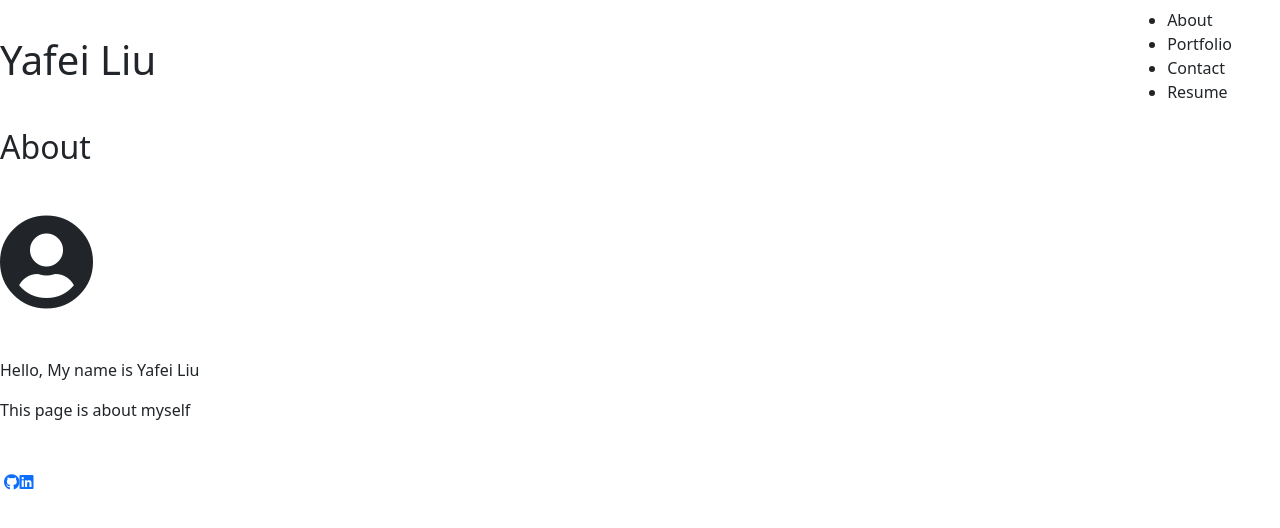
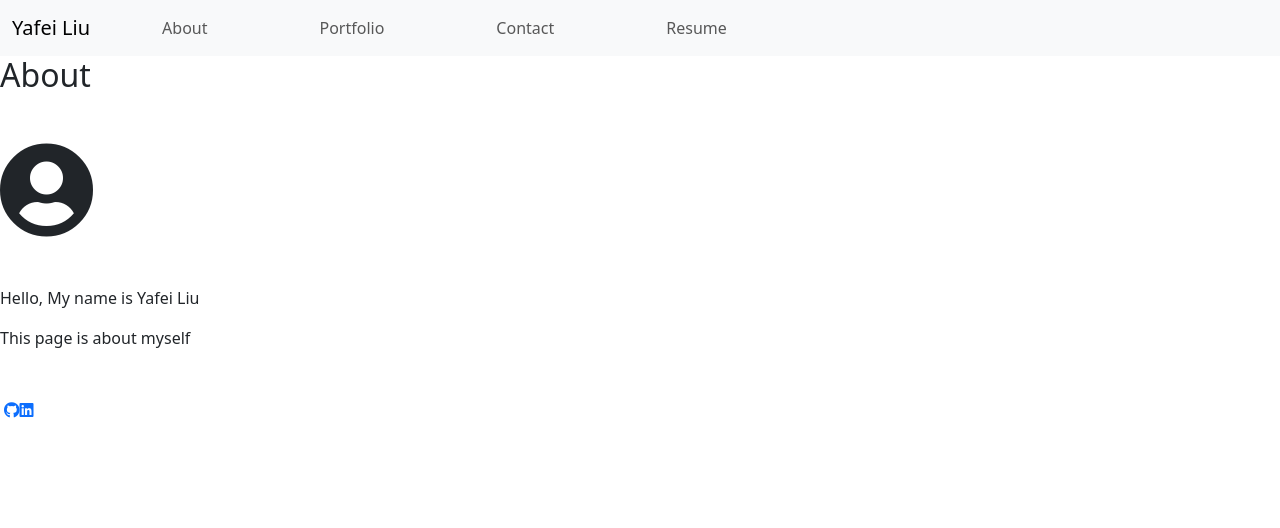
Before and after one commit to lyf703331869/portfolio, a React (Create React App) app: page / in a window 1280 px wide. Shown: the top 528 px of the page. Built offline with nearby package versions, Linux system fonts and the light colour scheme.

Commit message:
Corrected the script link

```diff
--- a/package.json
+++ b/package.json
@@ -8,7 +8,6 @@
     "@testing-library/react": "^13.4.0",
     "@testing-library/user-event": "^13.5.0",
     "aos": "^2.3.4",
-    "bootstrap": "^5.3.0",
     "gh-pages": "^5.0.0",
     "react": "^18.2.0",
     "react-dom": "^18.2.0",
--- a/public/index.html
+++ b/public/index.html
@@ -29,6 +29,10 @@
       href="https://use.fontawesome.com/releases/v5.8.1/css/all.css"
     />
     <title>Yafei Liu</title>
+    <link
+      href="https://cdn.jsdelivr.net/npm/bootstrap@5.3.0/dist/css/bootstrap.min.css"
+      rel="stylesheet"
+    />
   </head>
   <body>
     <noscript>You need to enable JavaScript to run this app.</noscript>
@@ -43,5 +47,7 @@
       To begin the development, run `npm start` or `yarn start`.
       To create a production bundle, use `npm run build` or `yarn build`.
     -->
+    <script src="https://cdn.jsdelivr.net/npm/@popperjs/core@2.11.8/dist/umd/popper.min.js"></script>
+    <script src="https://cdn.jsdelivr.net/npm/bootstrap@5.3.0/dist/js/bootstrap.min.js"></script>
   </body>
 </html>
--- a/src/components/Header/index.js
+++ b/src/components/Header/index.js
@@ -2,9 +2,22 @@ import React from "react";
 
 export default function Header({ children }) {
   return (
-    <header className="navbar navbar-default navbar-fixed-top">
-      <h1>Yafei Liu</h1>
-      {children}
+    <header className="navbar sticky-top  navbar-expand-lg navbar-light justify-content-between bg-body-tertiary">
+      <div className="container-fluid">
+        <h1 className="navbar-brand mb-0 h1">Yafei Liu</h1>
+        <button
+          className="navbar-toggler"
+          type="button"
+          data-bs-toggle="collapse"
+          data-bs-target="#navbarNav"
+          aria-controls="navbarNav"
+          aria-expanded="false"
+          aria-label="Toggle navigation"
+        >
+          <span className="navbar-toggler-icon"></span>
+        </button>
+        {children}
+      </div>
     </header>
   );
 }
--- a/src/components/Nav/index.js
+++ b/src/components/Nav/index.js
@@ -9,14 +9,16 @@ export default function Nav(props) {
   }, [currentPage]);
 
   return (
-    <nav>
-      <ul className="flex-row">
+    <nav className="collapse navbar-collapse" id="navbarNav">
+      <ul className="navbar-nav">
         {pages.map((Page) => (
           <li
-            className={`mx-5 ${currentPage.name === Page.name && "navActive"}`}
+            className={`mx-5 nav-item ${
+              currentPage.name === Page.name && "navActive"
+            }`}
             key={Page.name}
           >
-            <span onClick={() => setCurrentPage(Page)}>
+            <span className="nav-link" onClick={() => setCurrentPage(Page)}>
               {capitalizeFirstLetter(Page.name)}
             </span>
           </li>
--- a/src/index.js
+++ b/src/index.js
@@ -3,7 +3,6 @@ import ReactDOM from "react-dom/client";
 // import "./index.css";
 import App from "./App";
 import reportWebVitals from "./reportWebVitals";
-import "bootstrap/dist/css/bootstrap.min.css";
 
 const root = ReactDOM.createRoot(document.getElementById("root"));
 root.render(
```
Also changed, not shown: 1 other file (tests, documents, lock files or other folders).
